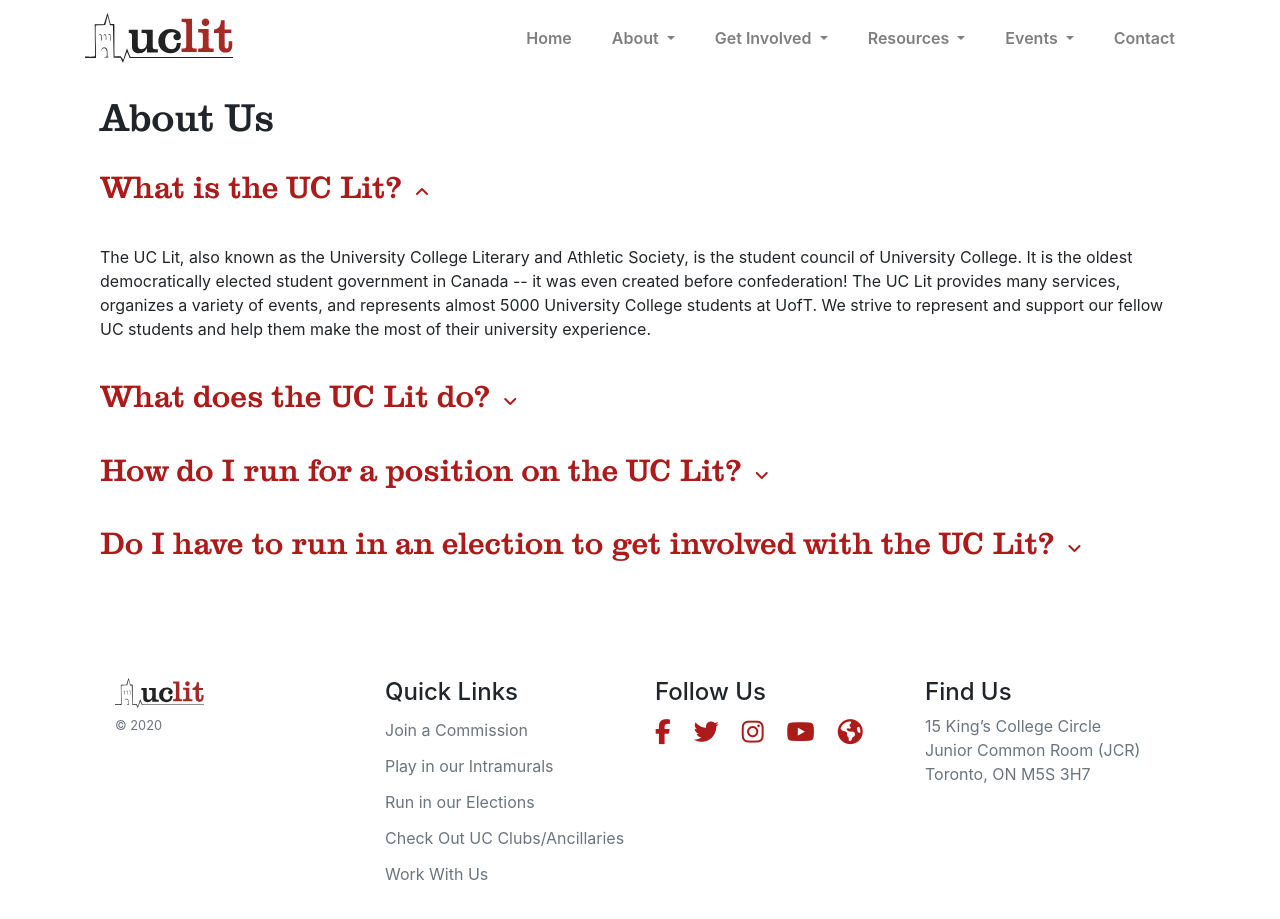
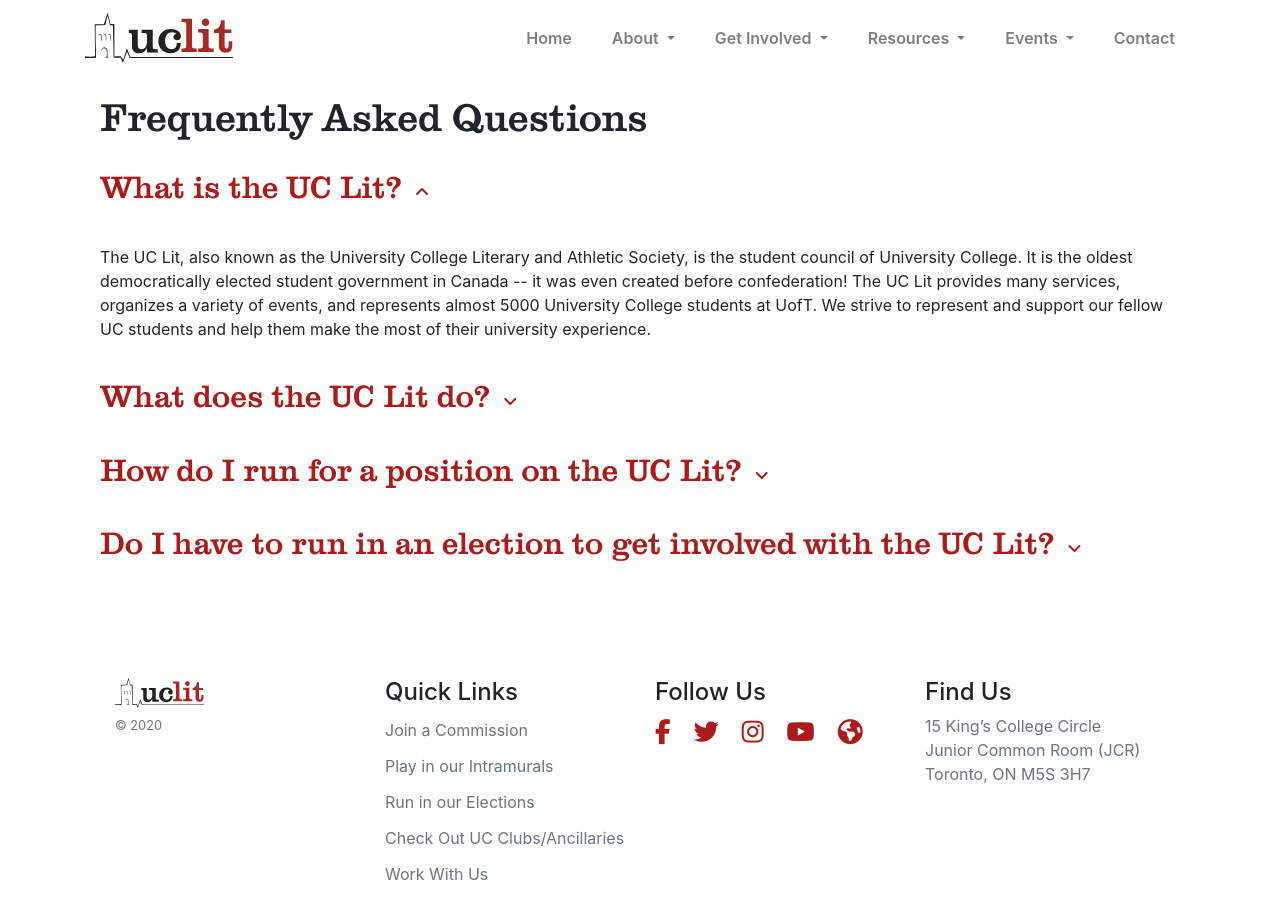
Before and after one commit to uclit-webmaster/uclit-site, a Jekyll site: the page built from about/about-us.html, in a window 1280 px wide and 922 px high. Shown: the top 919 px of the window. Built offline with Jekyll 4.4.1, drawn with Linux system fonts in a browser that asks for light colours; nearby versions of some CDN libraries.

Commit message:
Update about-us.html

```diff
--- a/about/about-us.html
+++ b/about/about-us.html
@@ -4,7 +4,7 @@ title: Frequently Asked Questions
 ---
 <div class="about-us container">
   <h1 data-aos="fade">
-    About Us
+    Frequently Asked Questions
   </h1>
   <div class="accordion mb-3" id="accordionExample" data-aos="fade-up">
     <div class="card bg-transparent">
```
